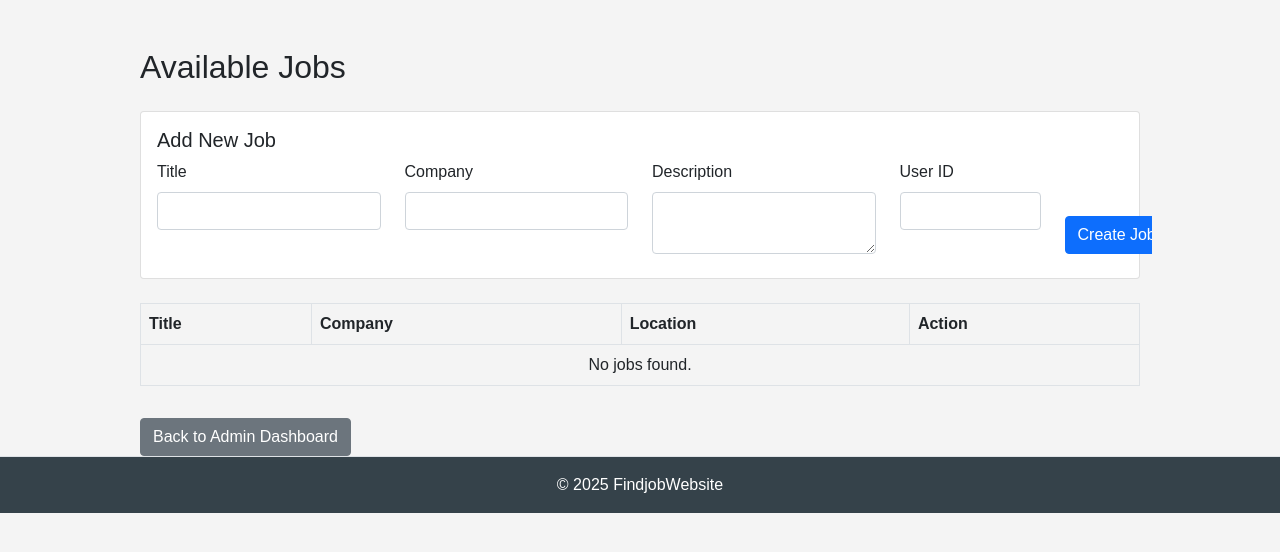
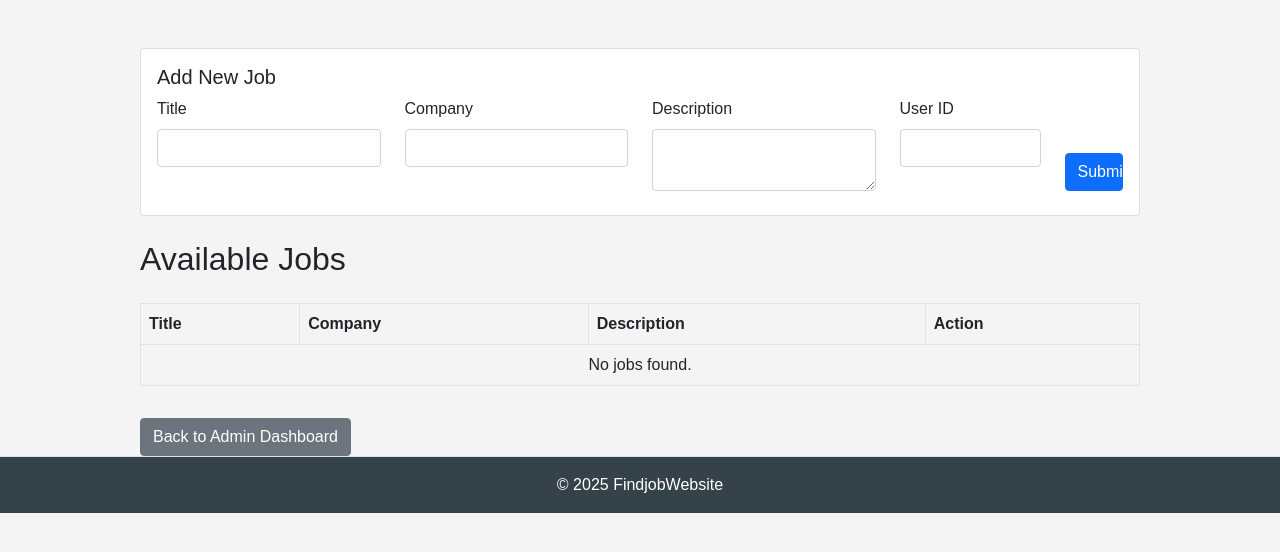
Before and after one commit to cheptoo6377/findnyumba, a Flask app: page /jobs in a window 1280 px wide. Shown: the part 106-658 px from the top of the page. Run offline with Flask 3, Linux system fonts and the light colour scheme.

Commit message:
all files

```diff
--- a/app/forms/job_create.py
+++ b/app/forms/job_create.py
@@ -7,4 +7,4 @@ class JobCreateForm(FlaskForm):
     description = TextAreaField('Description', validators=[DataRequired()])
     company = StringField('Company', validators=[DataRequired()])
     user_id = IntegerField('User ID', validators=[DataRequired()])
-    submit = SubmitField('Create Job')
+    submit = SubmitField('Submit')
--- a/app/routes.py
+++ b/app/routes.py
@@ -3,6 +3,7 @@ from app.forms.register import CustomRegistrationForm
 from app.forms.job_create import JobCreateForm
 
 # Custom registration route for debugging
+from app.extension import csrf
 
 from flask import Blueprint, render_template, request, redirect, url_for, flash
 from flask_security import roles_required, login_user, current_user, logout_user
@@ -64,6 +65,9 @@ from app.models import JobModel
 
 
 @main.route('/jobs', methods=['GET', 'POST'])
+
+
+@csrf.exempt
 def jobs():
     form = JobCreateForm()
     if form.validate_on_submit():
--- a/app/templates/jobs.html
+++ b/app/templates/jobs.html
@@ -4,7 +4,6 @@
 
 {% block content %}
 <div class="container mt-5">
-    <h2 class="mb-4">Available Jobs</h2>
 
    <!-- Job Creation Form -->
 <div class="card mb-4">
@@ -12,7 +11,9 @@
         <h5 class="card-title">Add New Job</h5>
         <!-- Flask-WTF form: includes CSRF token automatically -->
         <form method="POST" action="{{ url_for('main.jobs') }}">
-                {{ form.hidden_tag() }} {# This includes the CSRF token automatically #}
+            <div style="display:none;">
+                {{ form.csrf_token }}
+            </div>
             <div class="row">
                 <div class="col-md-3 mb-2">
                     {{ form.title.label(class="form-label") }}
@@ -30,20 +31,24 @@
                     {{ form.user_id.label(class="form-label") }}
                     {{ form.user_id(class="form-control") }}
                 </div>
+
+                <!-- Visually aligned button -->
                 <div class="col-md-1 mb-2 d-flex align-items-end">
-                        {{ form.submit(class="btn btn-primary") }}
+                    {{ form.submit(class="btn btn-primary w-100") }}
                 </div>
             </div>
         </form>
     </div>
 </div>
+<h2 class="mb-4">Available Jobs</h2>
+
 
     <table class="table table-bordered table-hover">
         <thead>
             <tr>
                 <th>Title</th>
                 <th>Company</th>
-                <th>Location</th>
+                <th>Description</th>
                 <th>Action</th>
             </tr>
         </thead>
@@ -52,11 +57,11 @@
             <tr>
                 <td>{{ job.title }}</td>
                 <td>{{ job.company }}</td>
-                <td>{{ job.location }}</td>
+                <td>{{ job.description }}</td>
                 <td>
                     <!-- Manual form: insert CSRF token manually -->
                     <form method="POST" action="{{ url_for('main.delete_job', id=job.id) }}" style="display:inline;">
-                        {{ csrf_token() }} {# Manually insert CSRF token for delete form #}
+                        <input type="hidden" name="csrf_token" value="{{ csrf_token() }}">
                         <button type="submit" class="btn btn-danger btn-sm" onclick="return confirm('Are you sure you want to delete this job?');">Delete</button>
                     </form>
                 </td>
```
Also changed, not shown: instance/api.db. Lines whose indentation alone changed are shown as unchanged.
